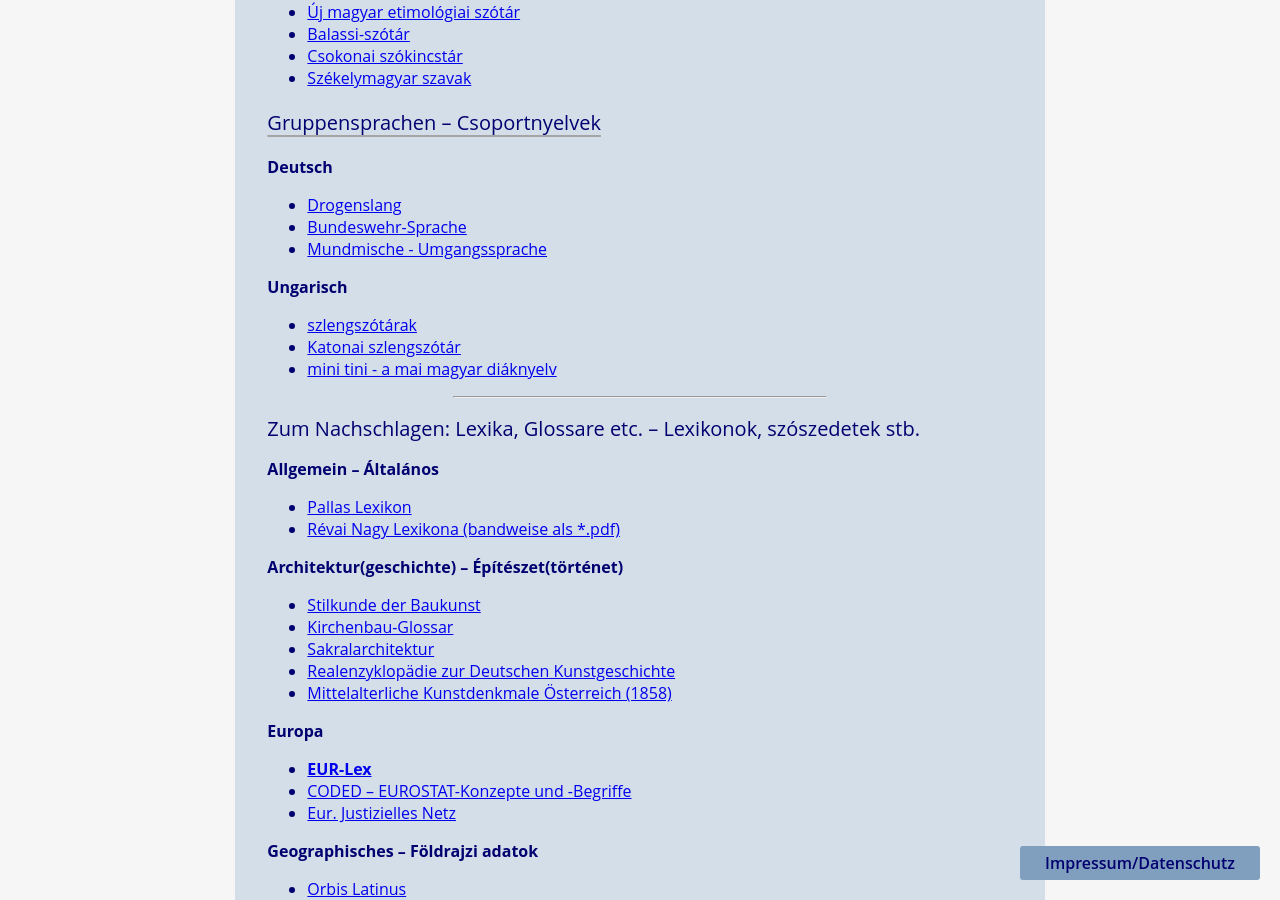
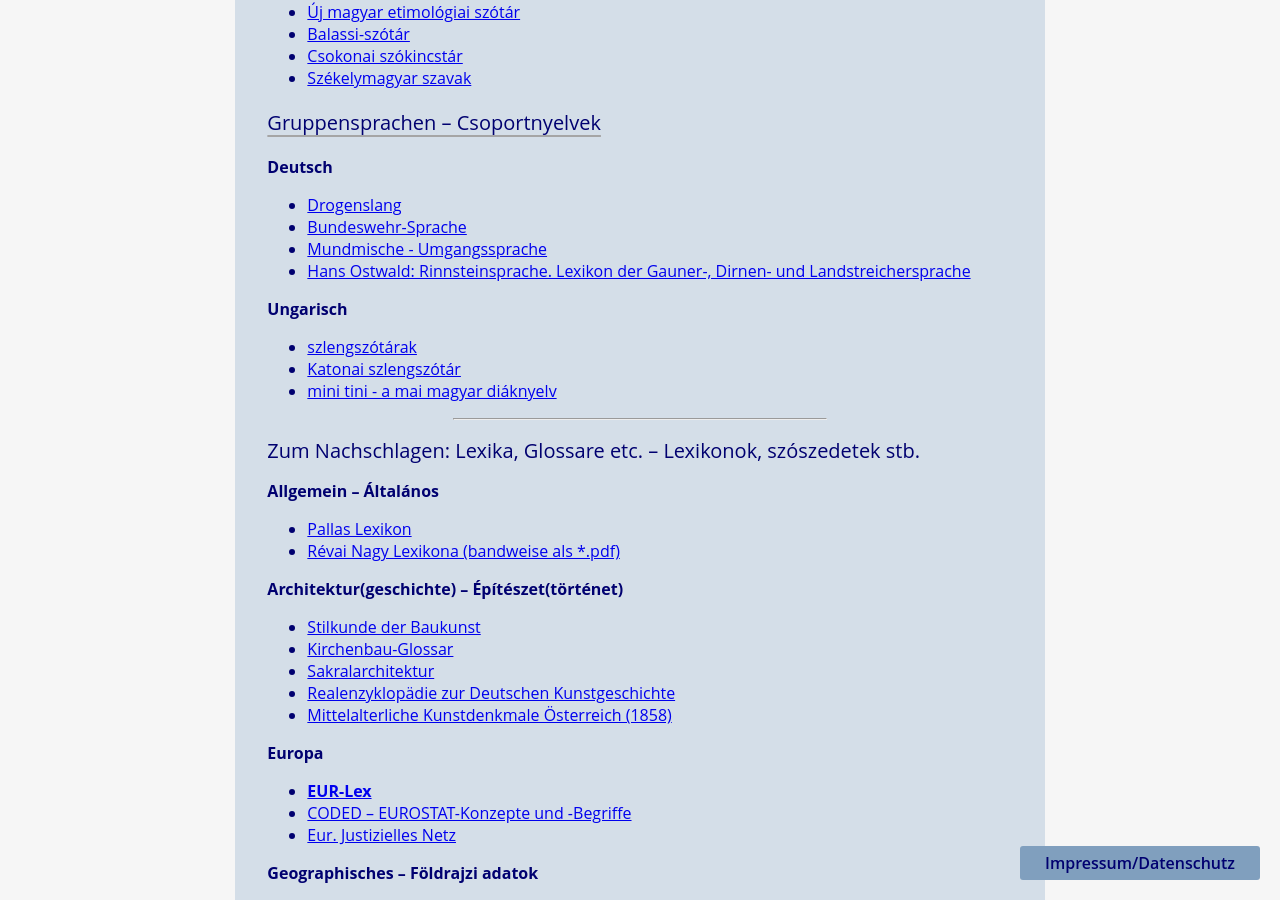
Before and after one commit to rixx/revesz.de, a Jekyll site: the page built from links.md, in a window 1280 px wide and 900 px high, scrolled down 2798 px. Built offline with Jekyll 4.4.1, drawn with Linux system fonts in a browser that asks for light colours.

Commit message:
Update links.md

```diff
--- a/links.md
+++ b/links.md
@@ -152,6 +152,7 @@
 - <a href="http://www.gifte.de/Drogen/slangnamen.htm" target="_blank">Drogenslang </a>
 - <a href="http://www.unmoralische.de/bundeswehrlexikon/bundeswehr.htm" target="_blank">Bundeswehr-Sprache </a>
 - <a href="http://www.mundmische.de/" target="_blank">Mundmische - Umgangssprache </a>
+- <a href="https://www.projekt-gutenberg.org/ostwaldh/sprarinn/sprarinn.html">Hans Ostwald: Rinnsteinsprache. Lexikon der Gauner-, Dirnen- und Landstreichersprache</a>
 
 **Ungarisch**
 
```
